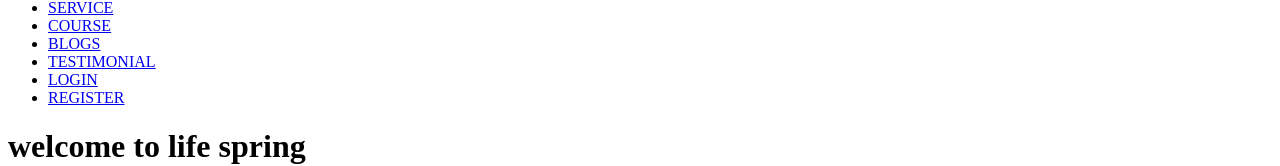
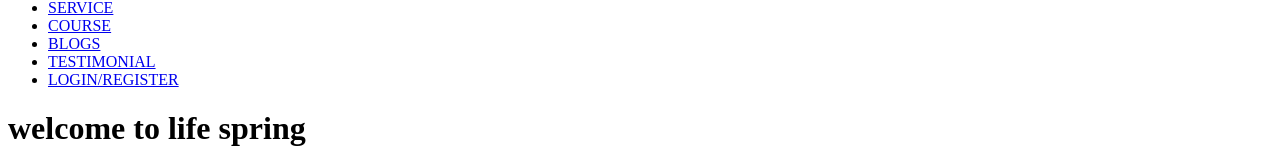
Before and after one commit to alminAl/life_spring, a React (Create React App) app: page / in a window 1280 px wide. Shown: the part 303-469 px from the top of the page. Built offline with nearby package versions, Linux system fonts and the light colour scheme.

Commit message:
change navbar item

```diff
--- a/src/Components/DefaultPage/NavBar.jsx
+++ b/src/Components/DefaultPage/NavBar.jsx
@@ -11,8 +11,7 @@ const NavBar = () => {
         { name: 'COURSE', link: '/' },
         { name: 'BLOGS', link: '/' },
         { name: 'TESTIMONIAL', link: '/' },
-        { name: 'LOGIN', link: '/' },
-        { name: 'REGISTER', link: '/' }
+        { name: 'LOGIN/REGISTER', link: '/' },
     ];
     let [open, setOpen] = useState(false);
 
```
